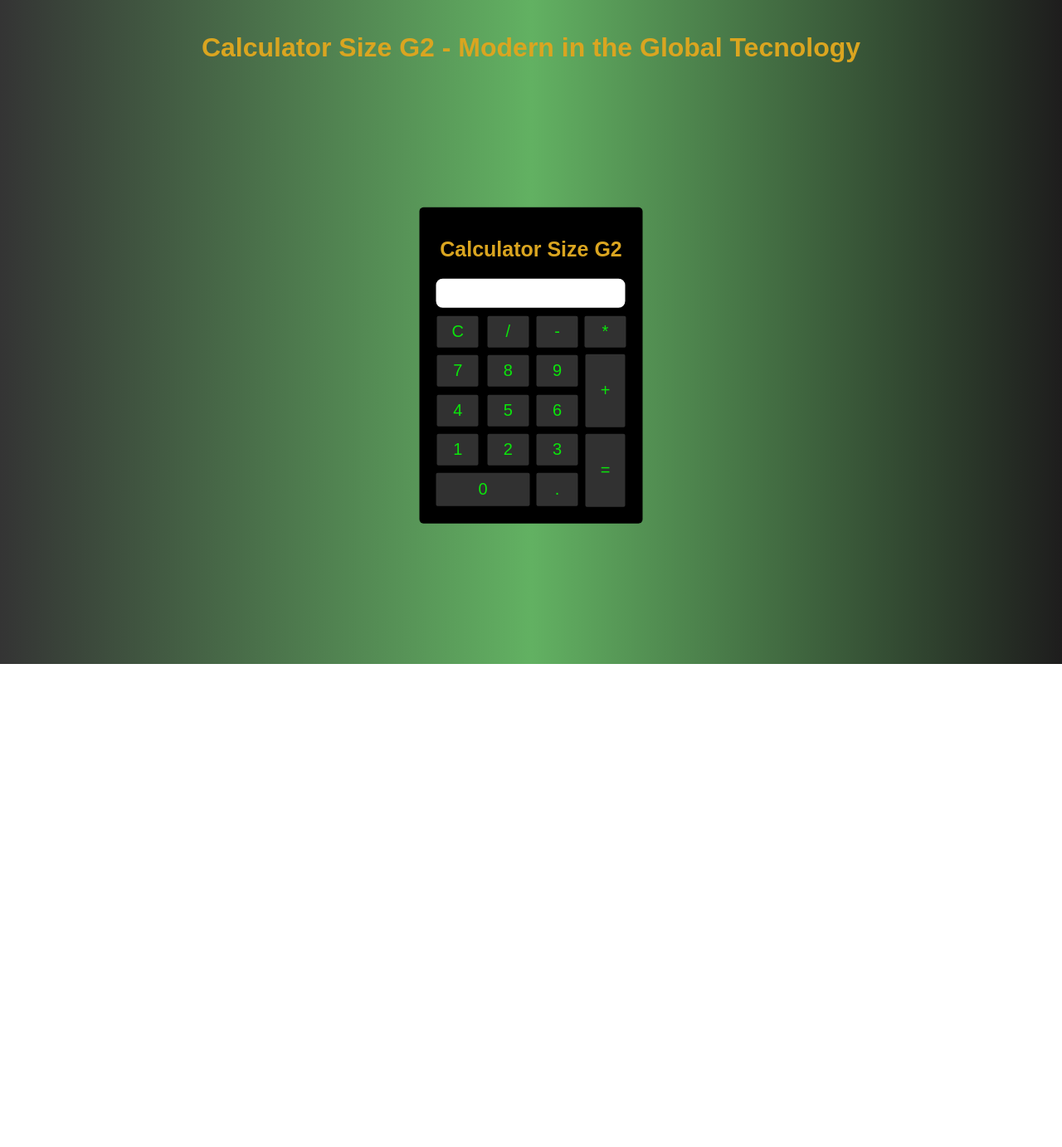
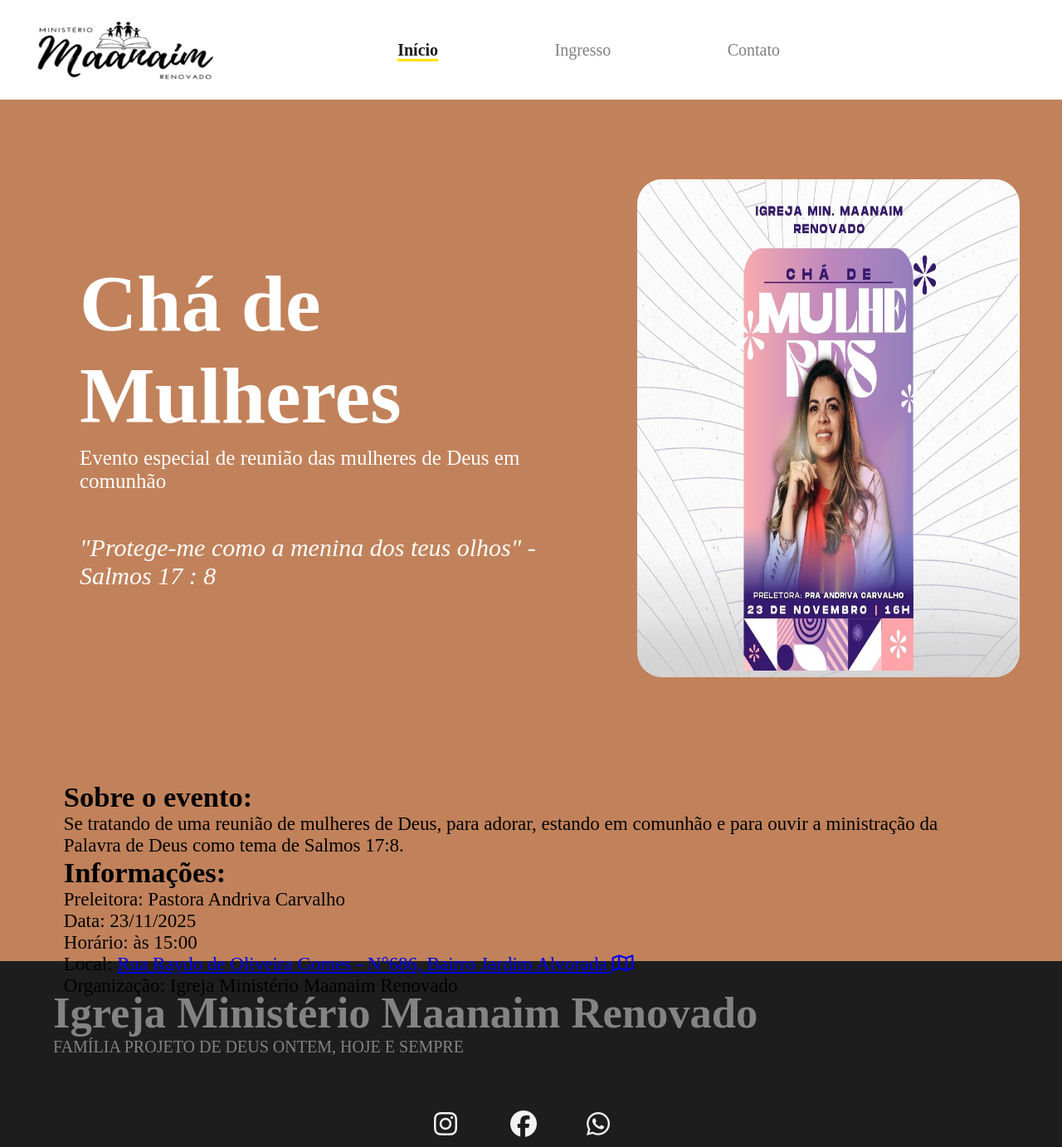
Before and after one commit to NamiScor/Learning-Programation, a plain HTML site: page index.html in a window 1280 px wide. Shown: the whole page at 83% size. Before the commit the page ends 800 px from the top, so only its background shows below. Drawn offline with nearby package versions, Linux system fonts and the light colour scheme.

Commit message:
Add files via upload

```diff
--- /dev/null
+++ b/estilização.css
@@ -0,0 +1,120 @@
+body{background-color: #bd7a50ee;}
+*{font-family:'Times New Roman', Times, serif;
+    margin: 0; padding: 0; box-sizing: border-box;}
+
+/* IMAGENS */
+.logo {width: 220px;
+    height: 76px;
+    margin: 40px;}
+.baner {width: 36%;
+height: 75%;
+position: absolute;
+top: 27%;
+left: 60%;
+border-radius: 30px;}
+
+/* BOTÕES */
+.mobile_btn {font-size: 2.0rem;
+    background: #1d1d1d;
+    background-color: transparent;
+    align-items: end;
+    cursor: pointer;
+    display: none;
+    border: none;}
+.mobile_menu {display: flex;} /* mobile-menu {display:block*/
+
+/* HEADER: nav */
+.navbar {display: flex;
+    align-items: center;
+    height: 15vh;
+    position: fixed;
+    background-color: white;
+    width: 100%;
+    z-index: 1;} /*o z-index permite que a navbar fique sobre posta por outros elementos*/
+.nav_lista-itens {display: flex;
+    justify-content: space-between;
+    list-style: none;
+    gap: 78%;
+    font-size: 20px;
+    padding-left: 14%;}
+.nav_itens a {text-decoration: none;
+    color:grey; }
+.nav_itens.active a {color:#1d1d1d;
+    border-bottom: 3px solid #ffe100;
+    font-weight: 600}
+
+/* MAIN: conteúdo */
+main {height: 130vh;}
+.block {height: 30vh;
+    display: block;
+    width: 90%;
+    padding-top: 18%;
+    padding-left: 6%;
+    font-size: 23px;}
+.title {font-size: 30px;
+    color: white;
+    padding-top: 32vh;
+    padding-left: 12vh;
+    width: 55%;}
+.title h1 {font-size: 12vh;
+}
+.title h4{font-weight: 100;
+    padding-top: 6px;
+    font-size: 25px;}
+.title p {font-weight: 100;
+    font-style: italic;
+    padding-top: 8%;}
+
+/*.fundo {font-size: 11vh;
+    padding: 15px;
+    font-family: 'Times New Roman', Times, serif;
+    color: rgba(255, 255, 255, 0.454);
+    position: relative;
+    }*/
+
+/* FOOTER: rodapé */
+.nav_rodape {display: block;
+    z-index: 2;
+    background-color: #1d1d1d;}
+.title-rdp {color: rgb(131, 131, 131);
+    font-size: 35px;
+    font-family:'Gill Sans', 'Gill Sans MT', Calibri, 'Trebuchet MS', sans-serif;
+    font-weight: 200;
+    margin: 5%;
+    padding-top: 4vh;}
+.title-rdp p {font-size: 2.5vh;}
+.redes-sociais {display: flex;
+    justify-content: center;
+    gap: 42px;
+    position: relative;}
+.redes-sociais a {text-decoration: none;
+    color: rgba(255, 255, 255, 0.945);
+    font-size: 32px;
+    width: 50px;
+    height: 45px;}
+
+/* RESPONSIVIDADE */
+@media screen and (max-width: 1170px){
+    .nav_lista-itens {font-size: 22px;
+        margin: 13%;
+        gap: 72%}
+    .logo {width: 190px;}
+    .baner {width: 45%;
+        left: 52%;
+        height:60%;}
+    .title { font-size: 28px;
+        padding-top: 23vh;
+        padding-left: 6vh;
+        width: 48%;}
+    .title h1 {font-size: 8vh;}
+    .title h5 {padding-top: 2px;}
+    .title p {padding-top: 15%;
+        padding-left: 5%;
+        font-size: 4vh;}
+    .title-rdp {margin: 8%;
+        font-size: 30px;
+        padding-top: 3vh;
+        text-align: center;
+        gap: 50px;}
+    main {height: 150vh;}
+}
--- a/index.html
+++ b/index.html
@@ -3,49 +3,94 @@
 <head>
     <meta charset="UTF-8">
     <meta name="viewport" content="width=device-width, initial-scale=1.0">
-    <title>Cal.SG2</title>
-    <link rel="stylesheet" href="index.css">
-    <script src="index.js"></script>
+    <title>Site IMMR</title>
+    <link rel="stylesheet" href="estilização.css">
+    <link rel="stylesheet" href="script.js">
+    <link rel="stylesheet" href="https://cdnjs.cloudflare.com/ajax/libs/font-awesome/6.7.2/css/all.min.css" integrity="sha512-Evv84Mr4kqVGRNSgIGL/F/aIDqQb7xQ2vcrdIwxfjThSH8CSR7PBEakCr51Ck+w+/U6swU2Im1vVX0SVk9ABhg==" crossorigin="anonymous" referrerpolicy="no-referrer" />
+    <script src="https://cdnjs.cloudflare.com/ajax/libs/jquery/3.7.1/jquery.min.js" integrity="sha512-v2CJ7UaYy4JwqLDIrZUI/4hqeoQieOmAZNXBeQyjo21dadnwR+8ZaIJVT8EE2iyI61OV8e6M8PP2/4hpQINQ/g==" crossorigin="anonymous" referrerpolicy="no-referrer"></script>
 </head>
+
 <body>
-    <header>
-       <h1>Calculator Size G2 - Modern in the Global Tecnology</h1>
-    </header>
-        <main>
-            <div class="container">
-                <h2>Calculator Size G2</h2>
-                <p id="resultado"> </p>
-                <table>
-                    <tr>
-                        <td><button onclick="clean()">C</button></td>
-                        <td><button onclick="insert('/')">/</button></td>
-                        <td><button onclick="insert('-')">-</button></td>
-                        <td><button onclick="insert('*')">*</button></td>
-                    </tr>
-                    <tr>
-                        <td><button onclick="insert('7')">7</button></td>
-                        <td><button onclick="insert('8')">8</button></td>
-                        <td><button onclick="insert('9')">9</button></td>
-                        <td rowspan="2"><button class="btn3" onclick="insert('+')">+</button></td>
-                    </tr>
-                    <tr>
-                        <td><button onclick="insert('4')">4</button></td>
-                        <td><button onclick="insert('5')">5</button></td>
-                        <td><button onclick="insert('6')">6</button></td>
-                    </tr>
-                    <tr>
-                        <td><button onclick="insert('1')">1</button></td>
-                        <td><button onclick="insert('2')">2</button></td>
-                        <td><button onclick="insert('3')">3</button></td>
-                        <td rowspan="2"><button class="btn1" onclick="calcular()">=</button></td>
-                    </tr>
-                    <tr>
-                        <td colspan="2"><button class="btn2" onclick="insert('0')">0</button></td>
-                        <td><button class="btn4" onclick="insert('.')">.</button></td>
-                    </tr>
-                </table>
-            </div>
-        <main>
+    <!--Cabeçalho-->
+   <header>
+        <nav class="navbar">
+            <img src="igreja.jpg" alt="igreja" class="logo">
+            <ul class="nav_lista-itens">
+                <li class="nav_itens active">
+                    <a href="index.html"> Início </a>
+                </li>
+                <li class="nav_itens">
+                    <a href="shop.html"> Ingresso </a>
+                </li>
+                <li class="nav_itens">
+                    <a href="#nav_rodape"> Contato </a>
+                </li>
+            </ul>
+            <button class="mobile_btn" onclick="toggleMenu()">☰</button>
+        </nav>
 
+        <!--Parte mobile: para celular-->
+        <div class="mobile_menu active">
+             <ul class="mobile_nav_lista-itens">
+                <li class="mobile_nav_itens">
+                    <a href="#home"> Início </a>
+                </li>
+                <li class="mobile_nav_itens">
+                    <a href="#shop"> Ingresso </a>
+                </li>
+                <li class="mobile_nav_itens">
+                    <a href="#rodape"> Contato</a>
+                </li>
+            </ul>
+            <button class="mobile_btn" onclick="toggleMenu()">☰</button>
+        </div>
+   </header>
+
+   <!--Conteúdo-->
+   <main>
+        <div class="title">
+            <h1>Chá de Mulheres</h1>
+            <h4>Evento especial de reunião das mulheres de Deus em comunhão</h4>
+            <p>"Protege-me como a menina dos teus olhos" - Salmos 17 : 8 </p>
+        </div>
+        <img src="img.CONGRESSO.jpg" alt="evento_pregadora" class="baner">
+
+        <div class="block">
+        <h2>Sobre o evento:</h2>
+        <p>Se tratando de uma reunião de mulheres de Deus,
+            para adorar, estando em comunhão e para ouvir a
+            ministração da Palavra de Deus como tema de Salmos 17:8.
+        </p>
+        <h2>Informações:</h2>
+        <p>Preleitora: Pastora Andriva Carvalho</p>
+        <p>Data: 23/11/2025</p>
+        <p>Horário: às 15:00</p>
+        <p>Local: <a href="https://maps.app.goo.gl/DfPGrnvAkJG8k8uCA"> Rua Raydo de Oliveira Gomes - N°686, Bairro Jardim Alvorada
+            <i class="fa-regular fa-map"></i>
+        </a></p>
+        <p>Organização: Igreja Ministério Maanaim Renovado</p>
+        </div>
+   </main>
+
+   <!--Rodapé-->
+   <footer>
+    <nav class="nav_rodape">
+        <div class="title-rdp">
+            <h1> Igreja Ministério Maanaim Renovado</h1>
+            <P> FAMÍLIA PROJETO DE DEUS ONTEM, HOJE E SEMPRE</P>
+        </div>
+        <div class="redes-sociais">
+            <a href="https://www.instagram.com/ministeriomaanaimrenovado?igsh=MTVqcThpemZldDUzdA==">
+                <i class="fa-brands fa-instagram"></i>
+            </a>
+            <a href="https://www.facebook.com/MinisterioMaanaimRenovado?mibextid=kFxxJD">
+                <i class="fa-brands fa-facebook"></i>
+            </a>
+            <a href="https://api.whatsapp.com/send?phone=%2B5567984611806&context=ARAY2EBd8yEYUrY1-">
+                <i class="fa-brands fa-whatsapp"></i>
+            </a>
+        </div>
+    </nav>
+   </footer>
 </body>
 </html>
```
Also changed, not shown: igreja.jpg (added), img.CONGRESSO.jpg (added).
